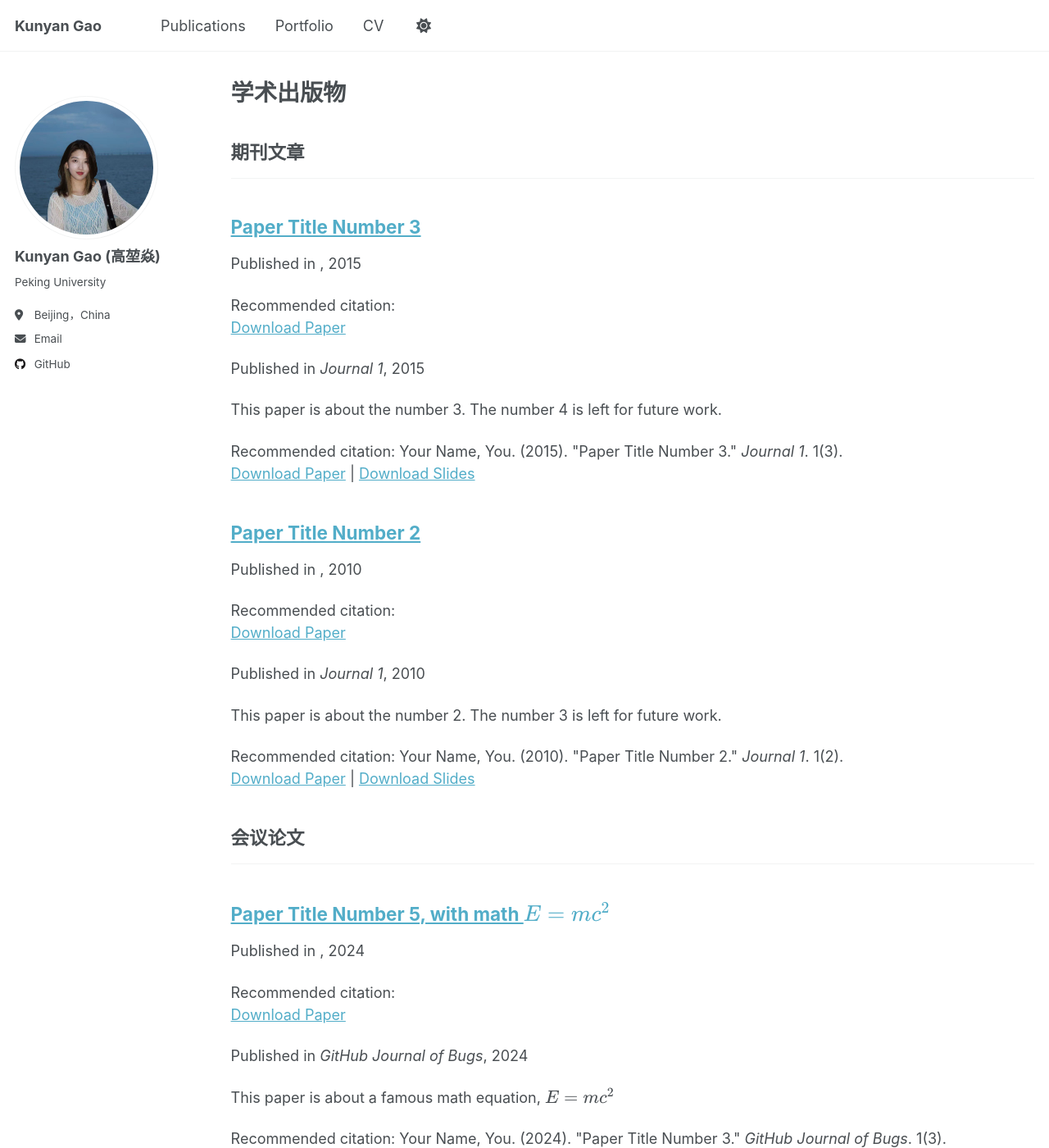
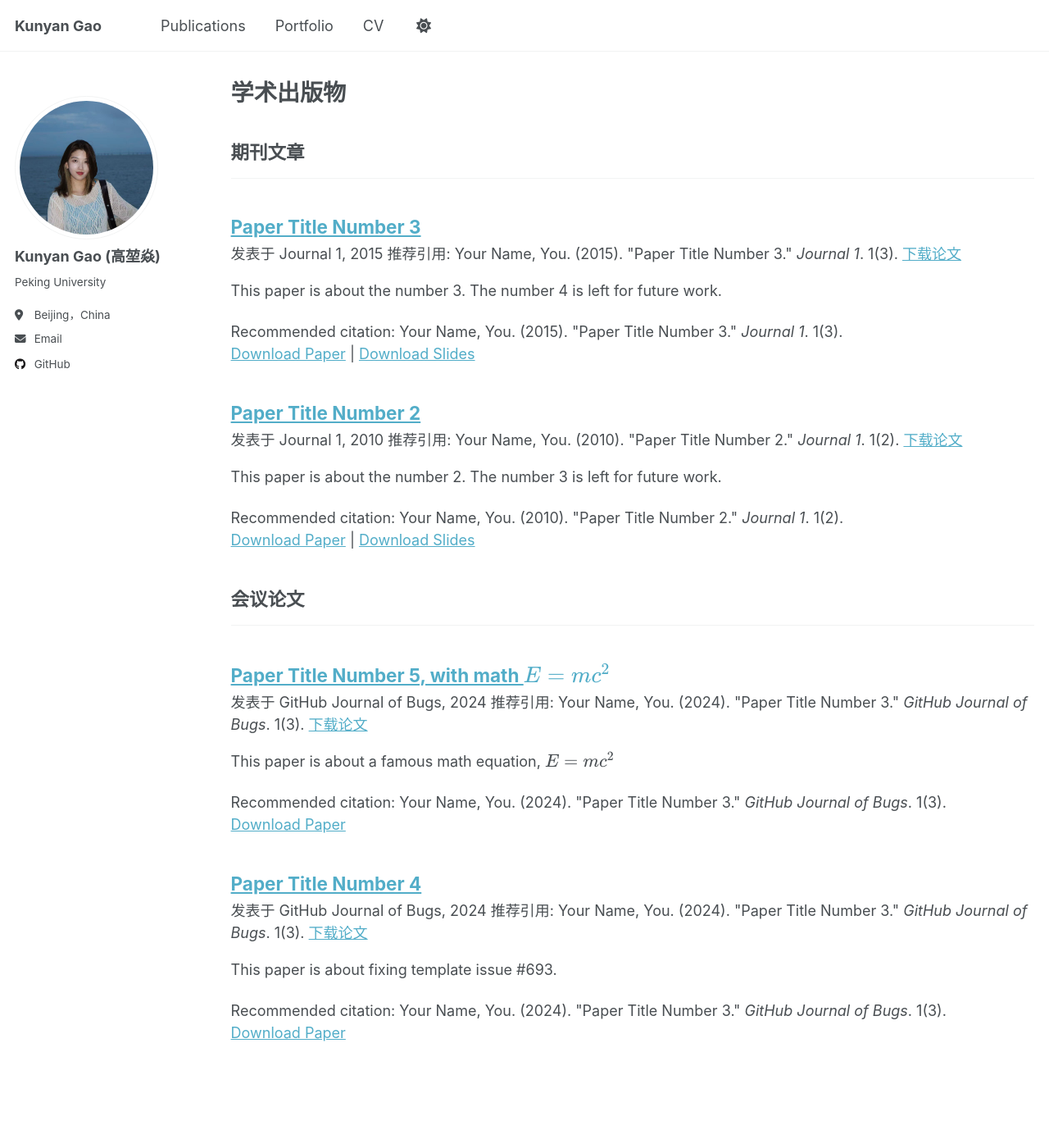
Before and after one commit to Alissa0106/Alissa0106.github.io, a Jekyll site: the page built from _pages/publications.html, in a window 1280 px wide and 1400 px high. Shown: the whole window at 82% size. Built offline with Jekyll 4.4.1, drawn with Linux system fonts in a browser that asks for light colours; a script that is not in the unit is left out; some of the changed text lies outside the part shown.

Commit message:
Update archive-single.html

```diff
--- a/_includes/archive-single.html
+++ b/_includes/archive-single.html
@@ -34,24 +34,24 @@
       {% endif %}
     </h2>
 
+
     {% if post.read_time %}
-      <p class="page__meta"><i class="fa fa-clock" aria-hidden="true"></i> {% include read-time.html %}</p>
-    {% endif %}
-        {% if post.collection == 'publications' %}
-          <p>Published in <i>{{ ICBioMed 2024 }}</i>, {{ post.date | default: "2024-08-29" | date: "%Y" }} </p>
-    {% endif %}
+  {% include read-time.html %}
+{% endif %}
 
-        {% if post.citation and post.paperurl %}
-          <p>Recommended citation: {{Kunyan Gao.(2024). "Analysis of Factors Influencing the Prevalence of Type 2 Diabetes Mellitus."<i>ICBioMed 2024</i>. 1(3). }}<br /><a href="{{ post.paperurl }}">Download Paper</a></p>
-    {% endif %}
+{% if post.collection == 'publications' %}
+  发表于 {{ post.venue | default: "ICBioMed 2024" }}, {{ post.date | default: "2024-08-29" | date: "%Y" }}
+{% elsif post.collection == 'teaching' %}
+  {{ post.type }}, {{ post.venue }}, {{ post.date | default: "1900-01-01" | date: "%Y" }}
+{% elsif post.date %}
+  {{ site.data.ui-text[site.locale].date_label | default: "发表于:" }} {{ post.date | default: "1900-01-01" | date: "%B %d, %Y" }}
+{% endif %}
 
-        {% if post.collection == 'teaching' %}
-          <p> {{ post.type }}, <i>{{ post.venue }}</i>, {{ post.date | default: "1900-01-01" | date: "%Y" }} </p>
-        {% elsif post.collection == 'publications' %}
-          <p>Published in <i>{{ post.venue }}</i>, {{ post.date | default: "1900-01-01" | date: "%Y" }} </p>
-        {% elsif post.date %}
-         <p class="page__date"><strong><i class="fa fa-fw fa-calendar" aria-hidden="true"></i> {{ site.data.ui-text[site.locale].date_label | default: "Published:" }}</strong> <time datetime="{{ post.date | default: "1900-01-01" | date_to_xmlschema }}">{{ post.date | default: "1900-01-01" | date: "%B %d, %Y" }}</time></p>
-        {% endif %}
+{% if post.citation and post.paperurl %}
+  推荐引用: {{ post.citation | default: 'Kunyan Gao.(2024). "Analysis of Factors Influencing the Prevalence of Type 2 Diabetes Mellitus."ICBioMed 2024. 1(3).' }}
+  <a href="{{ post.paperurl }}">下载论文</a>
+{% endif %}
+
 
     {% if post.excerpt and site.read_more != 'enabled' %}
     <p class="archive__item-excerpt" itemprop="description">{{ post.excerpt | markdownify }}</p>
```
